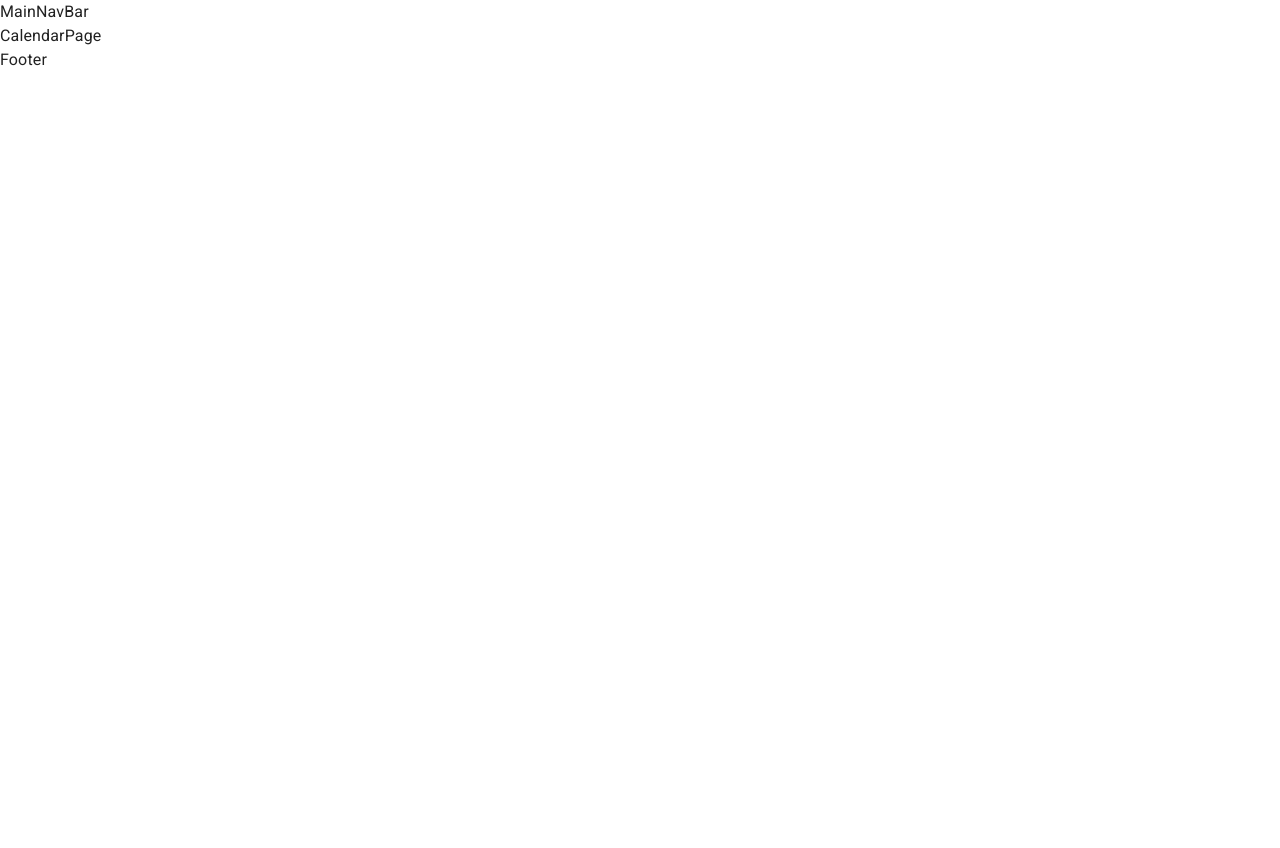
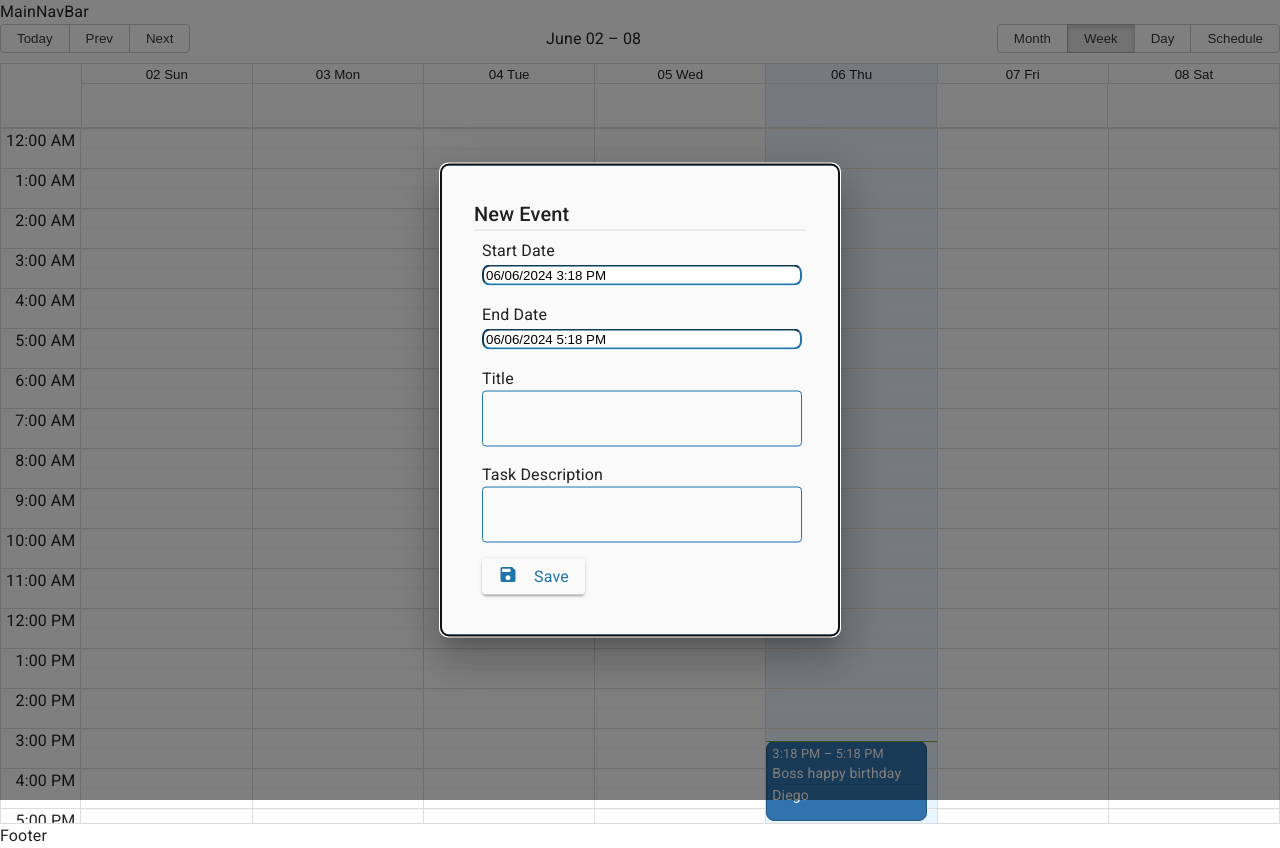
Before and after one commit to diferoca1978/React-Mern-Front, a React (Vite) app: page /calendar in a window 1280 px wide. Before the commit the page ends 800 px from the top, so only its background shows below. Built offline with nearby package versions, Linux system fonts and the light colour scheme.

Commit message:
Captured the values of modal, pending fix the swal.fire

```diff
--- a/package.json
+++ b/package.json
@@ -14,10 +14,14 @@
     "@emotion/styled": "^11.11.5",
     "@mui/icons-material": "^5.15.19",
     "@mui/material": "^5.15.19",
+    "date-fns": "^3.6.0",
     "react": "^18.2.0",
+    "react-big-calendar": "^1.12.2",
+    "react-datepicker": "^6.9.0",
     "react-dom": "^18.2.0",
     "react-hook-form": "^7.51.5",
-    "react-router-dom": "^6.23.1"
+    "react-router-dom": "^6.23.1",
+    "sweetalert2": "^11.11.1"
   },
   "devDependencies": {
     "@types/react": "^18.2.66",
--- /dev/null
+++ b/src/calendar/components/CalendarEventBox.jsx
@@ -0,0 +1,14 @@
+import { Divider, Typography } from '@mui/material';
+
+/* eslint-disable react/prop-types */
+export const CalendarEventBox = ({ event }) => {
+  const { title, user } = event;
+
+  return (
+    <>
+      <Typography sx={{ fontSize: 14 }}>{title}</Typography>
+      <Divider />
+      <Typography sx={{ fontSize: 14 }}>{user.name}</Typography>
+    </>
+  );
+};
--- /dev/null
+++ b/src/calendar/components/CalendarModal.jsx
@@ -0,0 +1,217 @@
+import { useState } from 'react';
+import { useMemo } from 'react';
+import {
+  Backdrop,
+  Box,
+  Button,
+  Divider,
+  Fade,
+  Grid,
+  Modal,
+  TextField,
+  Typography,
+} from '@mui/material';
+import DatePicker from 'react-datepicker';
+import 'react-datepicker/dist/react-datepicker.css';
+import { addHours, differenceInSeconds } from 'date-fns';
+import { Save } from '@mui/icons-material';
+import '../../index.css';
+import Swal from 'sweetalert2';
+import 'sweetalert2/dist/sweetalert2.min.css';
+
+const style = {
+  position: 'absolute',
+  top: '50%',
+  left: '50%',
+  transform: 'translate(-50%, -50%)',
+  width: 400,
+  bgcolor: 'primary.main',
+  borderRadius: '8px',
+  border: '2px solid #1d75aa',
+  boxShadow: 24,
+  p: 4,
+};
+
+export const CalendarModal = () => {
+  const [open, setOpen] = useState(true);
+  const [formSubmitted, setFormSubmitted] = useState(false);
+
+  const handleClose = () => {
+    console.log('Closing');
+    setOpen(false);
+  };
+
+  const [formValues, setFormValues] = useState({
+    title: '',
+    task: '',
+    start: new Date(),
+    end: addHours(new Date(), 2),
+  });
+
+  const onChangeDate = (event, changing) => {
+    setFormValues({
+      ...formValues,
+      [changing]: event,
+    });
+  };
+
+  const isValidTitle = useMemo(() => {
+    if (!formSubmitted) return '';
+
+    return formValues.title.length > 0 ? '' : 'true';
+  }, [formValues.title, formSubmitted]);
+
+  const onChangeValues = ({ target }) => {
+    setFormValues({
+      ...formValues,
+      [target.name]: target.value,
+    });
+  };
+
+  const handleSubmit = (event) => {
+    event.preventDefault();
+    setFormSubmitted(true);
+
+    const difference = differenceInSeconds(formValues.end, formValues.start);
+
+    if (isNaN(difference) || difference <= 0) {
+      Swal.fire({
+        title: 'Error!',
+        text: 'Wrong dates',
+        icon: 'error',
+        confirmButtonText: 'Return',
+        confirmButtonColor: '#d62828',
+      });
+
+      return;
+    }
+
+    if (formValues.title.length <= 0) return;
+
+    console.log(formValues);
+  };
+
+  return (
+    <>
+      <Modal
+        open={open}
+        onClose={handleClose}
+        closeAfterTransition
+        slots={{ backdrop: Backdrop }}
+        slotProps={{
+          backdrop: {
+            timeout: 500,
+          },
+        }}
+      >
+        <Fade in={open}>
+          <Box sx={style}>
+            <Typography variant="h6" component="h1">
+              New Event
+            </Typography>
+            <Divider />
+            <Box component="form" onSubmit={handleSubmit}>
+              <Grid container>
+                <Grid item sx={{ my: 1, ml: 1 }}>
+                  <Typography>Start Date</Typography>
+                  <DatePicker
+                    dateFormat="dd/MM/yyyy h:mm aa"
+                    showTimeSelect
+                    selected={formValues.start}
+                    onChange={(event) => {
+                      onChangeDate(event, 'start');
+                    }}
+                    className="datepicker"
+                  />
+                </Grid>
+
+                <Grid item sx={{ my: 1, ml: 1 }}>
+                  <Typography>End Date</Typography>
+                  <DatePicker
+                    minDate={formValues.start}
+                    dateFormat="dd/MM/yyyy h:mm aa"
+                    showTimeSelect
+                    selected={formValues.end}
+                    onChange={(event) => {
+                      onChangeDate(event, 'end');
+                    }}
+                    className="datepicker"
+                  />
+                </Grid>
+
+                <Grid item sx={{ my: 1, ml: 1 }}>
+                  <Typography
+                    sx={{
+                      textTransform: 'capitalize',
+                      display: 'flex',
+                      color: 'inherit',
+                    }}
+                  >
+                    Title
+                  </Typography>
+                  <TextField
+                    variant="outlined"
+                    name="title"
+                    value={formValues.title}
+                    onChange={onChangeValues}
+                    sx={{ width: 320 }}
+                    error={isValidTitle ? 'true' : ''}
+                    helperText={isValidTitle && 'Title is required'}
+                  ></TextField>
+                </Grid>
+
+                <Grid item sx={{ my: 1, ml: 1 }}>
+                  <Typography
+                    sx={{
+                      textTransform: 'capitalize',
+                      display: 'flex',
+                      color: 'inherit',
+                    }}
+                  >
+                    Task description
+                  </Typography>
+                  <TextField
+                    variant="outlined"
+                    name="task"
+                    value={formValues.task}
+                    onChange={onChangeValues}
+                    multiline
+                    maxRows={5}
+                    sx={{ width: 320 }}
+                  ></TextField>
+                </Grid>
+
+                <Grid item sx={{ my: 1, ml: 1 }}>
+                  <Button
+                    type="submit"
+                    variant="contained"
+                    fullWidth
+                    sx={{
+                      bgcolor: 'primary.main',
+                      fontSize: 16,
+                      '&:hover': { bgcolor: 'primary.light' },
+                    }}
+                  >
+                    <Typography
+                      sx={{
+                        textTransform: 'capitalize',
+                        display: 'flex',
+                        color: 'secondary.main',
+                      }}
+                    >
+                      <Save
+                        fontSize="small"
+                        sx={{ mr: 2, color: 'secondary.main' }}
+                      />{' '}
+                      Save
+                    </Typography>
+                  </Button>
+                </Grid>
+              </Grid>
+            </Box>
+          </Box>
+        </Fade>
+      </Modal>
+    </>
+  );
+};
--- /dev/null
+++ b/src/calendar/index.js
@@ -0,0 +1,3 @@
+export * from './pages/CalendarPage';
+export * from './components/CalendarEventBox';
+export * from './components/CalendarModal';
--- a/src/calendar/pages/CalendarPage.jsx
+++ b/src/calendar/pages/CalendarPage.jsx
@@ -1,7 +1,69 @@
+import { Calendar } from 'react-big-calendar';
+import 'react-big-calendar/lib/css/react-big-calendar.css';
+import { addHours } from 'date-fns';
+import { getMessages, localizer } from '../../helpers';
+import { CalendarEventBox } from '../components/CalendarEventBox';
+import { CalendarModal } from '../components/CalendarModal';
+
+const events = [
+  {
+    title: 'Boss happy birthday',
+    task: 'Buy  chocolate pie',
+    start: new Date(),
+    end: addHours(new Date(), 2),
+    user: {
+      _id: 123,
+      name: 'Diego',
+    },
+  },
+];
+
 export const CalendarPage = () => {
+  // eslint-disable-next-line no-unused-vars
+  const eventStyleGetter = (event, start, end, isSelected) => {
+    const style = {
+      backgroundcolor: '#1d75aa',
+      borderRadius: '8px',
+      color: 'white',
+    };
+
+    return {
+      style,
+    };
+  };
+
+  const onDoubleClick = (event) => {
+    console.log({ doubleClick: event });
+  };
+
+  const onSelect = (event) => {
+    console.log({ click: event });
+  };
+
+  const onViewChange = (event) => {
+    console.log({ viewChange: event });
+  };
+
   return (
     <>
-      <div>CalendarPage</div>
+      <Calendar
+        localizer={localizer}
+        events={events}
+        defaultView="week"
+        startAccessor="start"
+        endAccessor="end"
+        style={{ height: '100vh' }}
+        messages={getMessages()}
+        eventPropGetter={eventStyleGetter}
+        components={{
+          event: CalendarEventBox,
+        }}
+        onDoubleClickEvent={onDoubleClick}
+        onSelectEvent={onSelect}
+        onView={onViewChange}
+      />
+
+      <CalendarModal />
     </>
   );
 };
--- /dev/null
+++ b/src/helpers/calendarLocalizer.js
@@ -0,0 +1,15 @@
+import { dateFnsLocalizer } from 'react-big-calendar';
+import { format, parse, startOfWeek, getDay } from 'date-fns';
+import enUS from 'date-fns/locale/en-US';
+
+const locales = {
+  'en-US': enUS,
+};
+
+export const localizer = dateFnsLocalizer({
+  format,
+  parse,
+  startOfWeek,
+  getDay,
+  locales,
+});
--- /dev/null
+++ b/src/helpers/getMessages.js
@@ -0,0 +1,17 @@
+export const getMessages = () => {
+  return {
+    allDay: 'AllDay',
+    previous: 'Prev',
+    next: 'Next',
+    today: 'Today',
+    month: 'Month',
+    week: 'Week',
+    day: 'Day',
+    agenda: 'Schedule',
+    date: 'Date',
+    time: 'Time',
+    event: 'Event',
+    noEventsInRange: 'There are not events in this range',
+    showMore: (total) => `+ View more (${total})`,
+  };
+};
--- /dev/null
+++ b/src/helpers/index.js
@@ -0,0 +1,3 @@
+export * from './calendarLocalizer';
+export * from './GoogleLogo';
+export * from './getMessages';
--- a/src/index.css
+++ b/src/index.css
@@ -1,3 +1,9 @@
 .box-shadow {
   box-shadow: 0px 5px 5px rgba(0, 0, 0, 0.3);
 }
+
+.datepicker {
+  width: 320px;
+  border-color: #1d75aa;
+  border-radius: 8px;
+}
```
Also changed, not shown: 1 other file (tests, documents, lock files or other folders).
